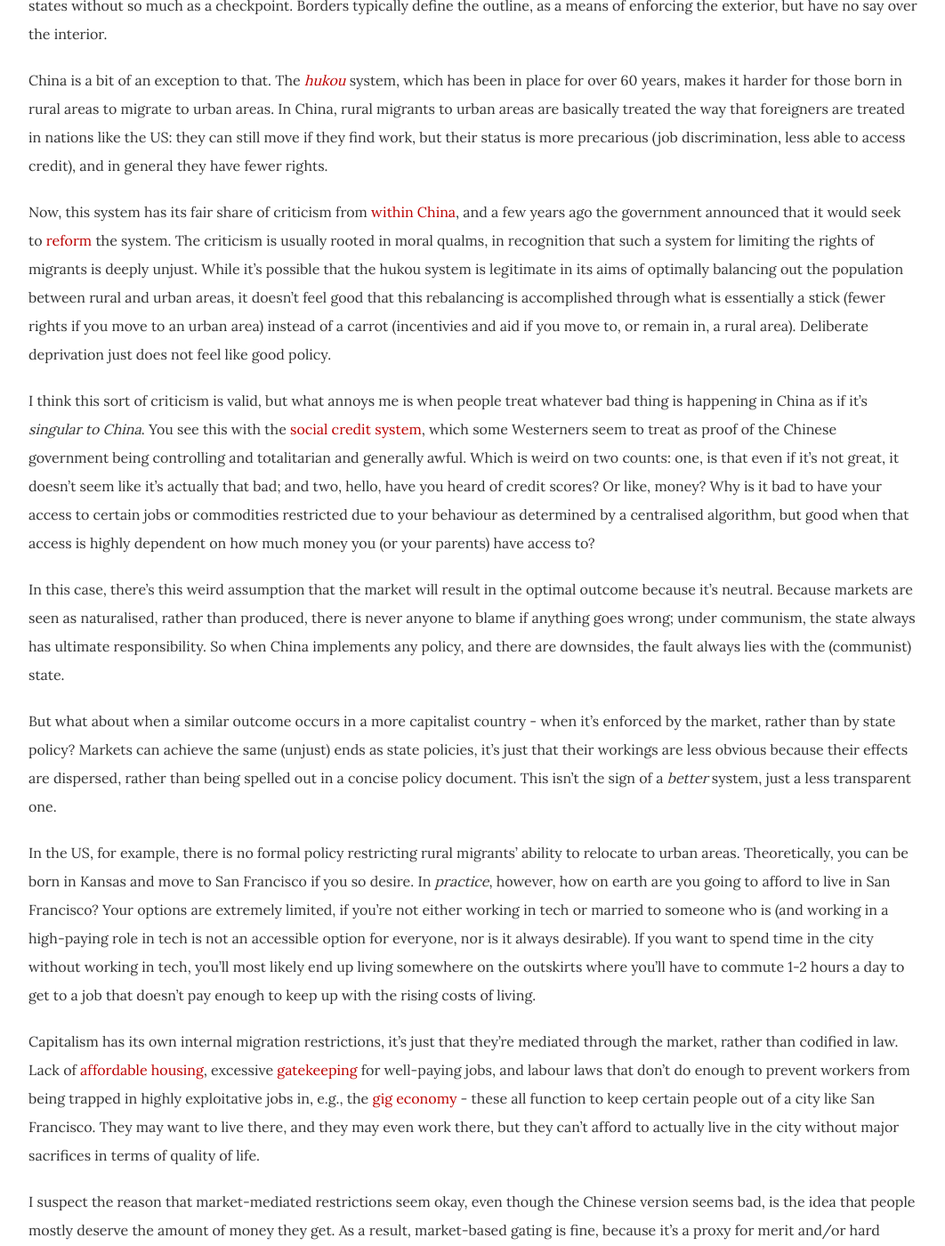
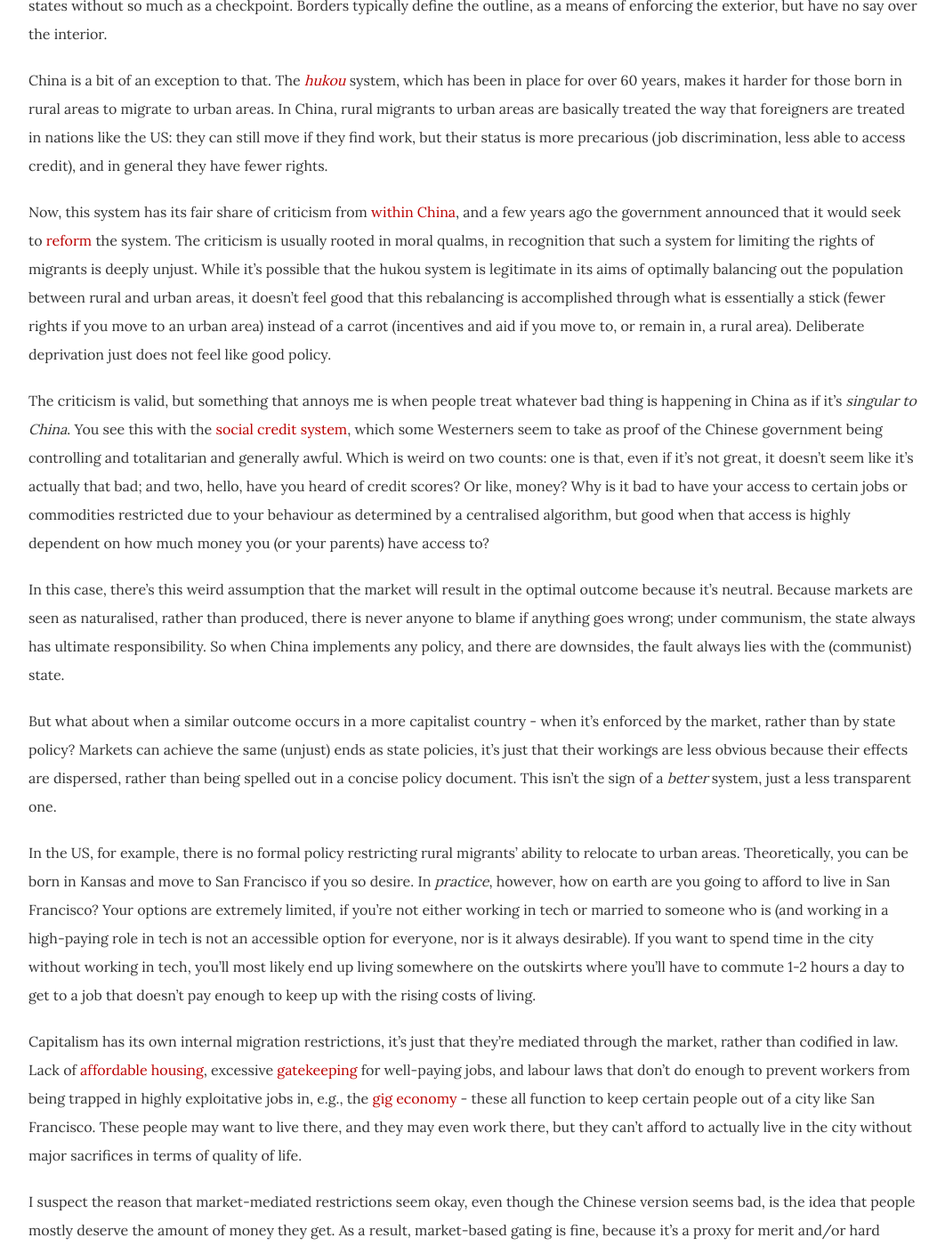
Before and after one commit to dellsystem/dellsystem.github.io, a Jekyll site: the page built from _posts/2019-4-22-fragments-112.md, in a window 1280 px wide and 1400 px high, scrolled down 576 px. Shown: the whole window at 89% size, without its empty margins (108-1170 px from the left). Built offline with Jekyll 4.4.1, drawn with Linux system fonts in a browser that asks for light colours; some of the changed text lies outside the part shown.

Commit message:
Update fragments 28, 100, 112
Typos, language

```diff
--- a/_posts/2019-4-22-fragments-112.md
+++ b/_posts/2019-4-22-fragments-112.md
@@ -11,9 +11,9 @@ Something we usually take for granted when it comes to immigration restrictions
 
 China is a bit of an exception to that. The [_hukou_](https://thediplomat.com/2017/07/chinas-hukou-system/) system, which has been in place for over 60 years, makes it harder for those born in rural areas to migrate to urban areas. In China, rural migrants to urban areas are basically treated the way that foreigners are treated in nations like the US: they can still move if they find work, but their status is more precarious (job discrimination, less able to access credit), and in general they have fewer rights.
 
-Now, this system has its fair share of criticism from [within China](https://www.blubrry.com/thedig/43196620/chinese-class-conflict-with-jenny-chan/), and a few years ago the government announced that it would seek to [reform](https://thediplomat.com/2017/02/chinas-hukou-reforms-and-the-urbanization-challenge/) the system. The criticism is usually rooted in moral qualms, in recognition that such a system for limiting the rights of migrants is deeply unjust. While it's possible that the hukou system is legitimate in its aims of optimally balancing out the population between rural and urban areas, it doesn't feel good that this rebalancing is accomplished through what is essentially a stick (fewer rights if you move to an urban area) instead of a carrot (incentivies and aid if you move to, or remain in, a rural area). Deliberate deprivation just does not feel like good policy.
+Now, this system has its fair share of criticism from [within China](https://www.blubrry.com/thedig/43196620/chinese-class-conflict-with-jenny-chan/), and a few years ago the government announced that it would seek to [reform](https://thediplomat.com/2017/02/chinas-hukou-reforms-and-the-urbanization-challenge/) the system. The criticism is usually rooted in moral qualms, in recognition that such a system for limiting the rights of migrants is deeply unjust. While it's possible that the hukou system is legitimate in its aims of optimally balancing out the population between rural and urban areas, it doesn't feel good that this rebalancing is accomplished through what is essentially a stick (fewer rights if you move to an urban area) instead of a carrot (incentives and aid if you move to, or remain in, a rural area). Deliberate deprivation just does not feel like good policy.
 
-I think this sort of criticism is valid, but what annoys me is when people treat whatever bad thing is happening in China as if it's _singular to China_. You see this with the [social credit system](https://logicmag.io/07-the-messy-truth-about-social-credit/), which some Westerners seem to treat as proof of the Chinese government being controlling and totalitarian and generally awful. Which is weird on two counts: one, is that even if it's not great, it doesn't seem like it's actually that bad; and two, hello, have you heard of credit scores? Or like, money? Why is it bad to have your access to certain jobs or commodities restricted due to your behaviour as determined by a centralised algorithm, but good when that access is highly dependent on how much money you (or your parents) have access to?
+The criticism is valid, but something that annoys me is when people treat whatever bad thing is happening in China as if it's _singular to China_. You see this with the [social credit system](https://logicmag.io/07-the-messy-truth-about-social-credit/), which some Westerners seem to take as proof of the Chinese government being controlling and totalitarian and generally awful. Which is weird on two counts: one is that, even if it's not great, it doesn't seem like it's actually that bad; and two, hello, have you heard of credit scores? Or like, money? Why is it bad to have your access to certain jobs or commodities restricted due to your behaviour as determined by a centralised algorithm, but good when that access is highly dependent on how much money you (or your parents) have access to?
 
 In this case, there's this weird assumption that the market will result in the optimal outcome because it's neutral. Because markets are seen as naturalised, rather than produced, there is never anyone to blame if anything goes wrong; under communism, the state always has ultimate responsibility. So when China implements any policy, and there are downsides, the fault always lies with the (communist) state.
 
@@ -21,7 +21,7 @@ But what about when a similar outcome occurs in a more capitalist country - when
 
 In the US, for example, there is no formal policy restricting rural migrants' ability to relocate to urban areas. Theoretically, you can be born in Kansas and move to San Francisco if you so desire. In _practice_, however, how on earth are you going to afford to live in San Francisco? Your options are extremely limited, if you're not either working in tech or married to someone who is (and working in a high-paying role in tech is not an accessible option for everyone, nor is it always desirable). If you want to spend time in the city without working in tech, you'll most likely end up living somewhere on the outskirts where you'll have to commute 1-2 hours a day to get to a job that doesn't pay enough to keep up with the rising costs of living.
 
-Capitalism has its own internal migration restrictions, it's just that they're mediated through the market, rather than codified in law. Lack of [affordable housing](/posts/fragments-101), excessive [gatekeeping](/posts/fragments-94) for well-paying jobs, and labour laws that don't do enough to prevent workers from being trapped in highly exploitative jobs in, e.g., the [gig economy](/posts/fragments-5) - these all function to keep certain people out of a city like San Francisco. They may want to live there, and they may even work there, but they can't afford to actually live in the city without major sacrifices in terms of quality of life.
+Capitalism has its own internal migration restrictions, it's just that they're mediated through the market, rather than codified in law. Lack of [affordable housing](/posts/fragments-101), excessive [gatekeeping](/posts/fragments-94) for well-paying jobs, and labour laws that don't do enough to prevent workers from being trapped in highly exploitative jobs in, e.g., the [gig economy](/posts/fragments-5) - these all function to keep certain people out of a city like San Francisco. These people may want to live there, and they may even work there, but they can't afford to actually live in the city without major sacrifices in terms of quality of life.
 
 I suspect the reason that market-mediated restrictions seem okay, even though the Chinese version seems bad, is the idea that people mostly deserve the amount of money they get. As a result, market-based gating is fine, because it's a proxy for merit and/or hard work. Sure, you have some people who flat-out inherit their wealth or gain access to high-paying jobs through connections or family background rather than actual skill, and there are some people who work really hard while still struggling to get by, but maybe those are seen as exceptions. Your typical capitalist apologist can stomach a few exceptions if he believes that the system itself is mostly working - or at least, if it's the best we can do.
 
```
Also changed, not shown: other parts of _posts/2019-4-22-fragments-112.md (+2 -2 lines), _posts/2019-1-29-fragments-29.md (+1 -1 lines), _posts/2019-4-10-fragments-100.md (+1 -1 lines).
